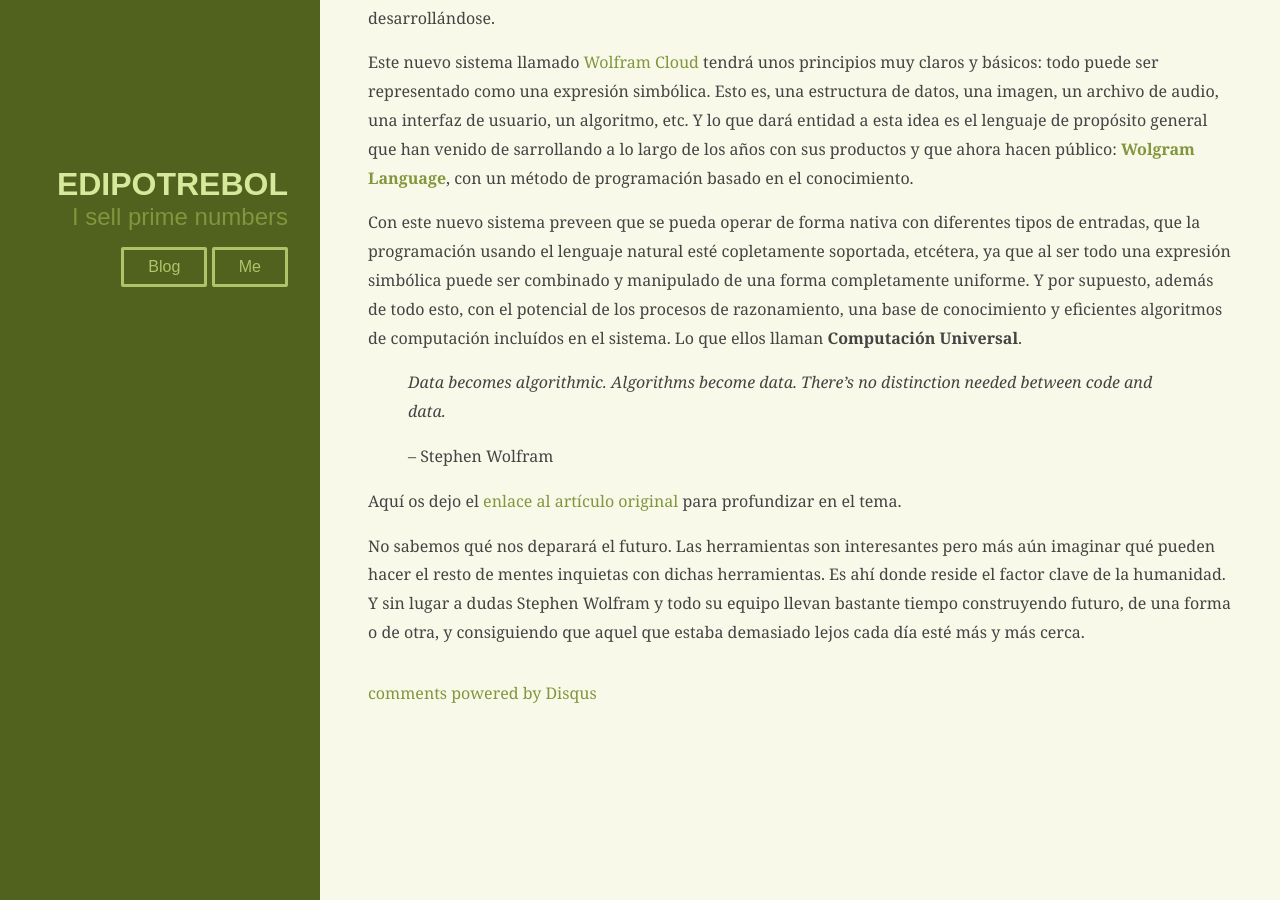
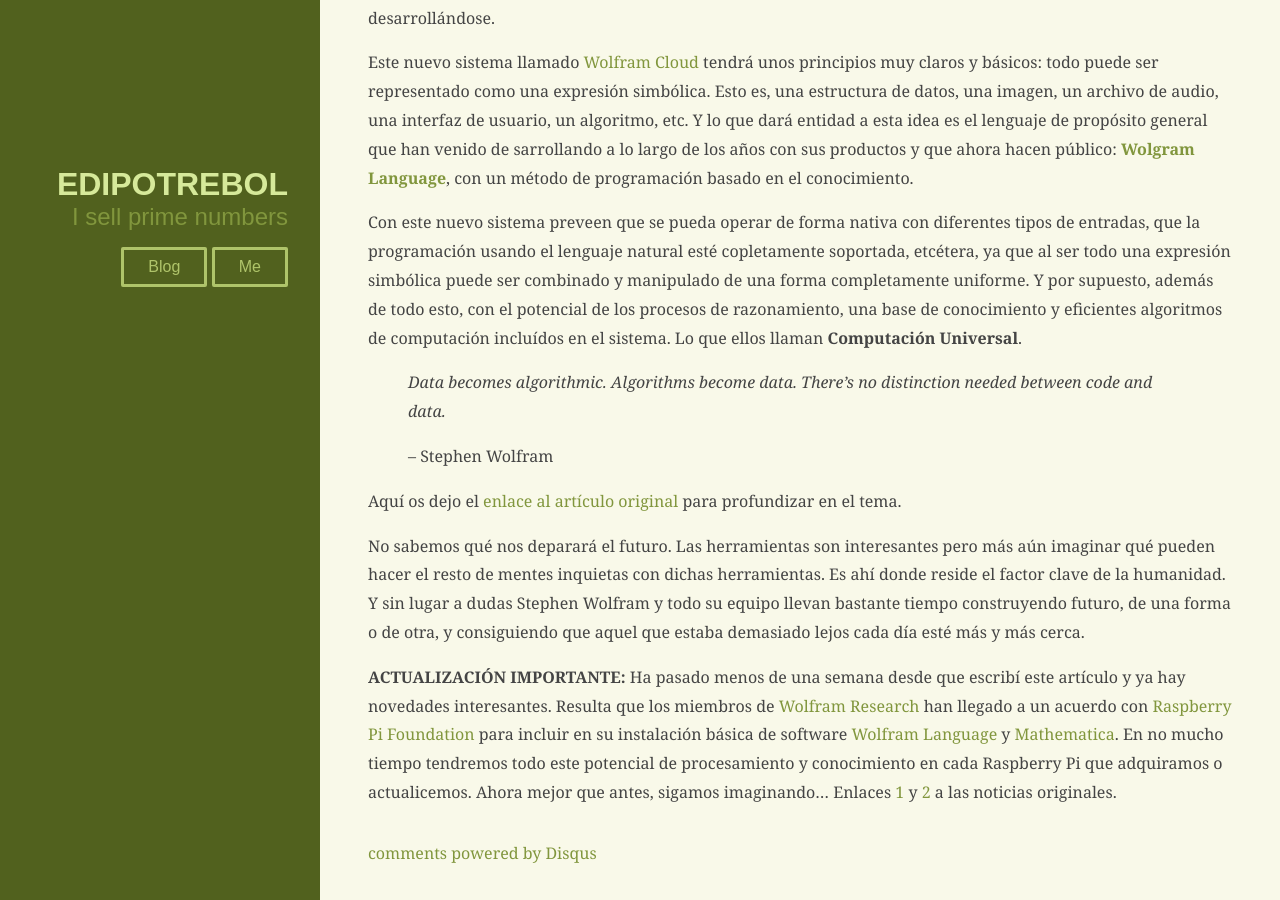
Before and after one commit to edipotrebol/edipotrebol.github.com, a Jekyll site: the page built from _posts/2013-11-16-wolfram-prepara-algo-revolucionario.md, in a window 1280 px wide and 900 px high, scrolled down 639 px. Built offline with Jekyll 4.4.1, drawn with Linux system fonts in a browser that asks for light colours; comment, search, counter and statistics services are not loaded.

Commit message:
Updating Wolfram post

```diff
--- a/_posts/2013-11-16-wolfram-prepara-algo-revolucionario.md
+++ b/_posts/2013-11-16-wolfram-prepara-algo-revolucionario.md
@@ -24,3 +24,6 @@
 Aquí os dejo el [enlace al artículo original](http://blog.stephenwolfram.com/2013/11/something-very-big-is-coming-our-most-important-technology-project-yet/ "Enlace al artículo original del mismo") para profundizar en el tema.
 
 No sabemos qué nos deparará el futuro. Las herramientas son interesantes pero más aún imaginar qué pueden hacer el resto de mentes inquietas con dichas herramientas. Es ahí donde reside el factor clave de la humanidad. Y sin lugar a dudas Stephen Wolfram y todo su equipo llevan bastante tiempo construyendo futuro, de una forma o de otra, y consiguiendo que aquel que estaba demasiado lejos cada día esté más y más cerca.
+
+**ACTUALIZACIÓN IMPORTANTE:** Ha pasado menos de una semana desde que escribí este artículo y ya hay novedades interesantes. Resulta que los miembros de [Wolfram Research](http://www.wolfram.com/ "Página web de Wolfram Research") han llegado a un acuerdo con [Raspberry Pi Foundation](http://www.raspberrypi.org/ "Página web de Raspberry Pi Foundation") para incluir en su instalación básica de software [Wolfram Language](http://reference.wolfram.com/language/ "Página web de Wolfram language") y [Mathematica](http://www.wolfram.com/mathematica/ "Página web de Mathematica"). En no mucho tiempo tendremos todo este potencial de procesamiento y conocimiento en cada Raspberry Pi que adquiramos o actualicemos. Ahora mejor que antes, sigamos imaginando...
+Enlaces [1](http://blog.wolfram.com/2013/11/21/putting-the-wolfram-language-and-mathematica-on-every-raspberry-pi/ "Enlace a la noticia por Wolfram Research") y [2](http://www.raspberrypi.org/archives/5282 "Enlace a la noticia por Raspberry Pi Foundation") a las noticias originales.
```
